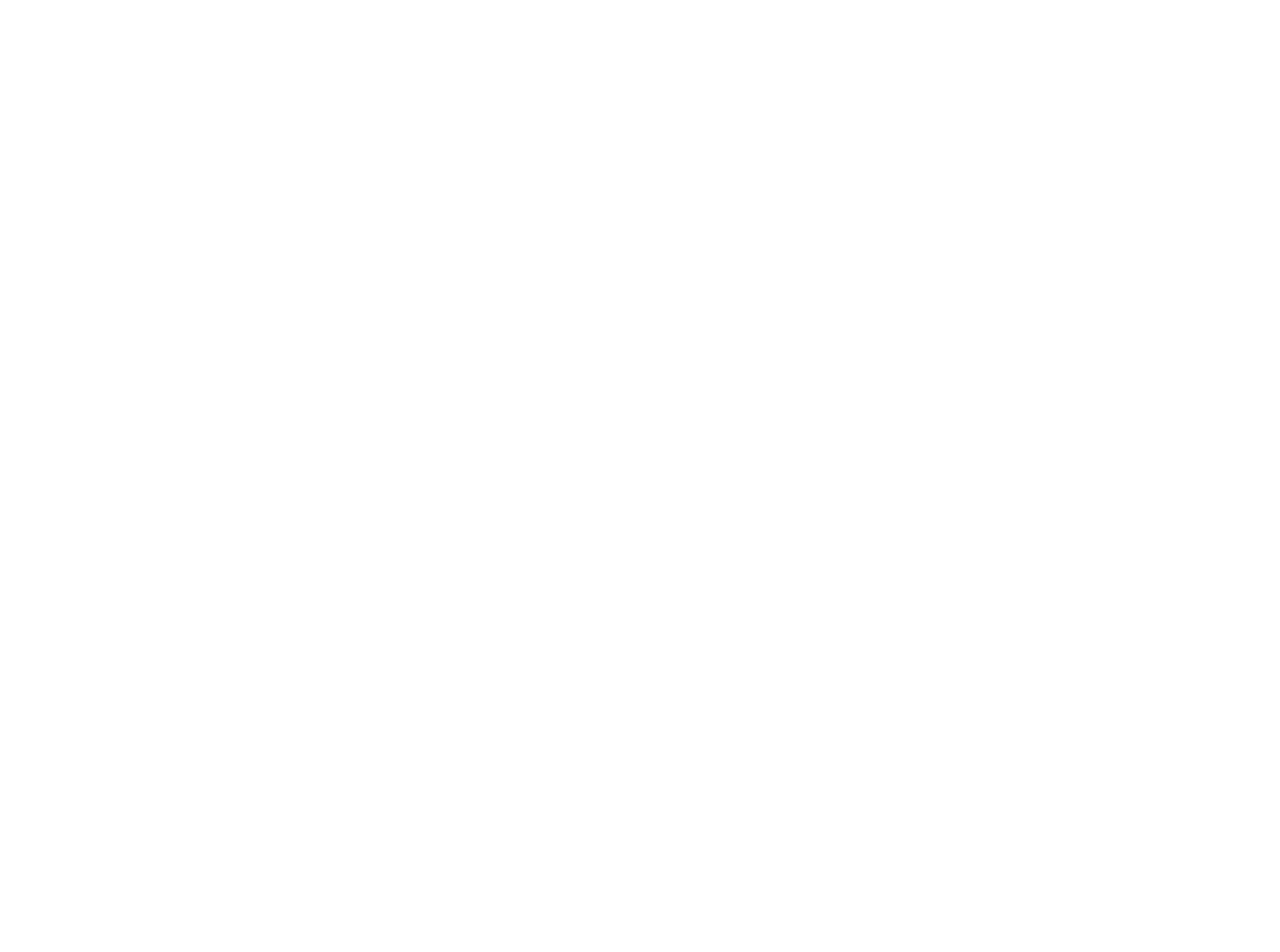
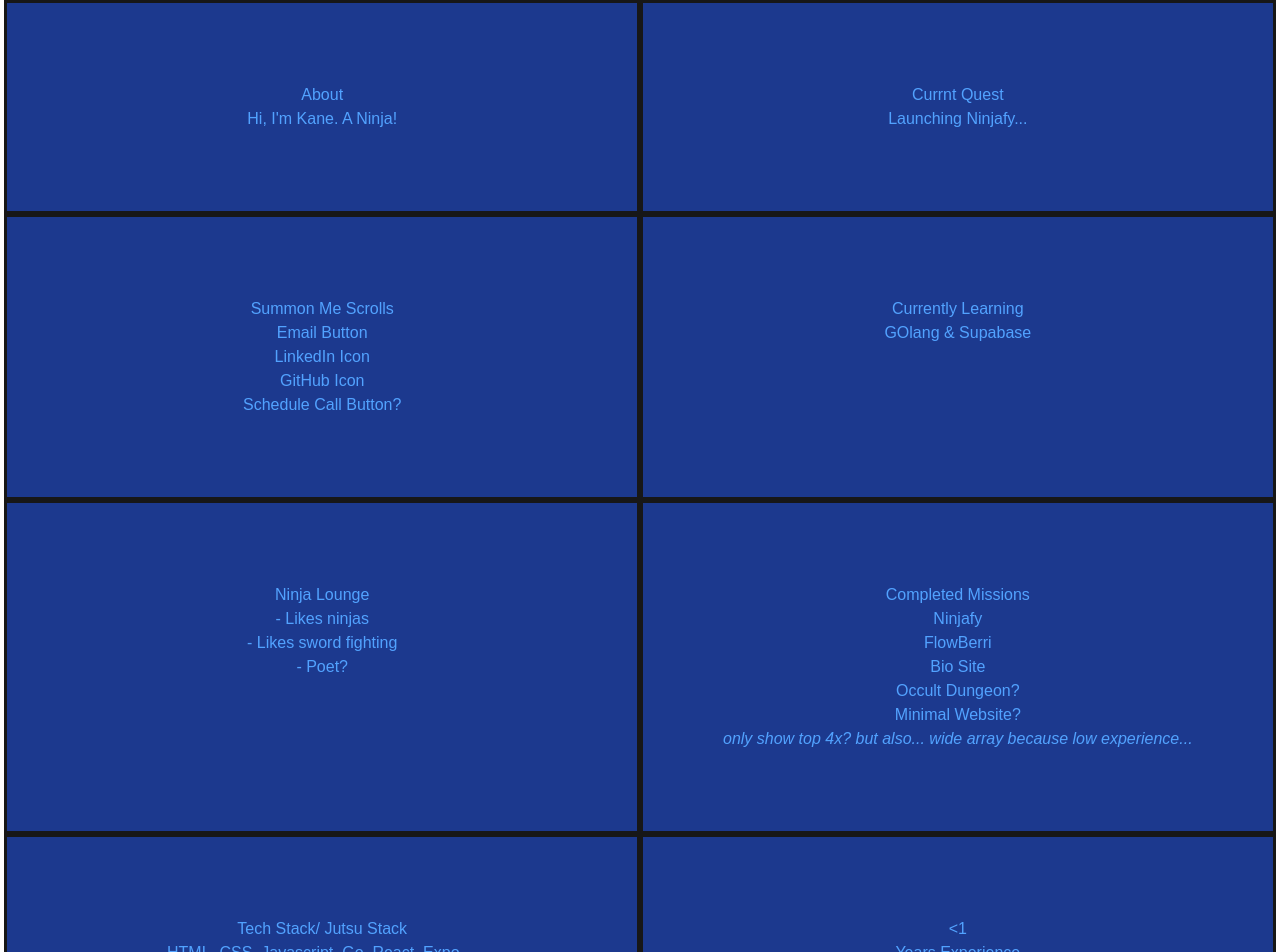
Before and after one commit to Kane-Pickett/madebykane-dev, a Next.js app: page / in a window 1280 px wide. Shown: the top 952 px of the page. Before the commit the page ends 800 px from the top, so only its background shows below. Built offline with nearby package versions, Linux system fonts and the light colour scheme.

Commit message:
Created/ Setup BentoBox Imports/ Files

```diff
--- /dev/null
+++ b/src/app/bento/About.jsx
@@ -0,0 +1,8 @@
+export default function About() {
+  return (
+    <div className="text-blue-400 text-center p-8">
+      <h1>About</h1>
+      <p>Hi, I'm Kane. A Ninja!</p>
+    </div>
+  );
+}
--- /dev/null
+++ b/src/app/bento/ActiveProject.jsx
@@ -0,0 +1,8 @@
+export default function Active() {
+  return (
+    <div className="text-blue-400 text-center p-8">
+      <h1>Currnt Quest</h1>
+      <p>Launching Ninjafy...</p>
+    </div>
+  );
+}
--- /dev/null
+++ b/src/app/bento/Contact.jsx
@@ -0,0 +1,11 @@
+export default function Contact() {
+  return (
+    <div className="text-blue-400 text-center p-8">
+      <h1>Summon Me Scrolls</h1>
+      <p>Email Button</p>
+      <p>LinkedIn Icon</p>
+      <p>GitHub Icon</p>
+      <p>Schedule Call Button?</p>
+    </div>
+  );
+}
--- /dev/null
+++ b/src/app/bento/CurrentLearning.jsx
@@ -0,0 +1,8 @@
+export default function CurrentLearning() {
+  return (
+    <div className="text-blue-400 text-center p-8">
+      <h1>Currently Learning</h1>
+      <p>GOlang & Supabase</p>
+    </div>
+  );
+}
--- /dev/null
+++ b/src/app/bento/FunBox.jsx
@@ -0,0 +1,10 @@
+export default function FunBox() {
+  return (
+    <div className="text-blue-400 text-center p-8">
+      <h1>Ninja Lounge</h1>
+      <p>- Likes ninjas</p>
+      <p>- Likes sword fighting</p>
+      <p>- Poet?</p>
+    </div>
+  );
+}
--- /dev/null
+++ b/src/app/bento/Projects.jsx
@@ -0,0 +1,15 @@
+export default function Projects() {
+  return (
+    <div className="text-blue-400 text-center p-8">
+      <h1>Completed Missions</h1>
+      <p>Ninjafy</p>
+      <p>FlowBerri</p>
+      <p>Bio Site</p>
+      <p>Occult Dungeon?</p>
+      <p>Minimal Website?</p>
+      <p className="italic">
+        only show top 4x? but also... wide array because low experience...
+      </p>
+    </div>
+  );
+}
--- /dev/null
+++ b/src/app/bento/TechStack.jsx
@@ -0,0 +1,8 @@
+export default function TechStack() {
+  return (
+    <div className="text-blue-400 text-center p-8">
+      <h1>Tech Stack/ Jutsu Stack</h1>
+      <p>HTML, CSS, Javascript, Go, React, Expo....</p>
+    </div>
+  );
+}
--- /dev/null
+++ b/src/app/bento/YearsExperience.jsx
@@ -0,0 +1,8 @@
+export default function YearsExperience() {
+  return (
+    <div className="text-blue-400 text-center p-8">
+      <h1>{"<"}1</h1>
+      <p>Years Experience</p>
+    </div>
+  );
+}
--- /dev/null
+++ b/src/app/componets/BentoBox.jsx
@@ -0,0 +1,5 @@
+// this is for the box styling
+
+export default function BentoBox({ children }) {
+  return <div className="bg-blue-900 border-3 p-12">{children}</div>;
+}
--- a/src/app/layout.js
+++ b/src/app/layout.js
@@ -3,7 +3,32 @@
 export const metadata = {
   title: "Kane Pickett | Dev",
   description:
-    "Software Dev who designs fast, minimal interfaces that prioritize clarity, flow, and ease of use. Simple tools. Zero friction."
+    "Software Dev who designs fast, minimal interfaces that prioritize clarity, flow, and ease of use. Simple tools. Zero friction.",
+
+  openGraph: {
+    title: "Kane Pickett | Dev",
+    description:
+      "Software Dev who designs fast, minimal interfaces that prioritize clarity, flow, and ease of use. Simple tools. Zero friction.",
+    url: "https://madebykane.dev",
+    siteName: "Kane Pickett",
+    images: [
+      {
+        url: "https://madebykane.dev/preview.jpg",
+        width: 1200,
+        height: 630,
+        alt: "Kane Pickett Portfolio"
+      }
+    ],
+    type: "website"
+  },
+
+  twitter: {
+    card: "summary_large_image",
+    title: "Kane Pickett | Dev",
+    description:
+      "Software Dev who designs fast, minimal interfaces that prioritize clarity, flow, and ease of use. Simple tools. Zero friction.",
+    images: ["https://madebykane.dev/preview.jpg"]
+  }
 };
 
 export default function RootLayout({ children }) {
--- a/src/app/page.js
+++ b/src/app/page.js
@@ -1,7 +1,49 @@
+import BentoBox from "./componets/BentoBox";
+import About from "./bento/About";
+import ActiveProject from "./bento/ActiveProject";
+import Contact from "./bento/Contact";
+import CurrentLearning from "./bento/CurrentLearning";
+import FunBox from "./bento/FunBox";
+import Projects from "./bento/Projects";
+import TechStack from "./bento/TechStack";
+import YearsExperience from "./bento/YearsExperience";
+
 export default function Home() {
   return (
-    <div>
-      <main></main>
-    </div>
+    <main className="flex flex-row gap-12 items-center justify-center m-auto">
+      <section className="grid grid-cols-2 ">
+        <BentoBox>
+          <About />
+        </BentoBox>
+
+        <BentoBox>
+          <ActiveProject />
+        </BentoBox>
+
+        <BentoBox>
+          <Contact />
+        </BentoBox>
+
+        <BentoBox>
+          <CurrentLearning />
+        </BentoBox>
+
+        <BentoBox>
+          <FunBox />
+        </BentoBox>
+
+        <BentoBox>
+          <Projects />
+        </BentoBox>
+
+        <BentoBox>
+          <TechStack />
+        </BentoBox>
+
+        <BentoBox>
+          <YearsExperience />
+        </BentoBox>
+      </section>
+    </main>
   );
 }
```
